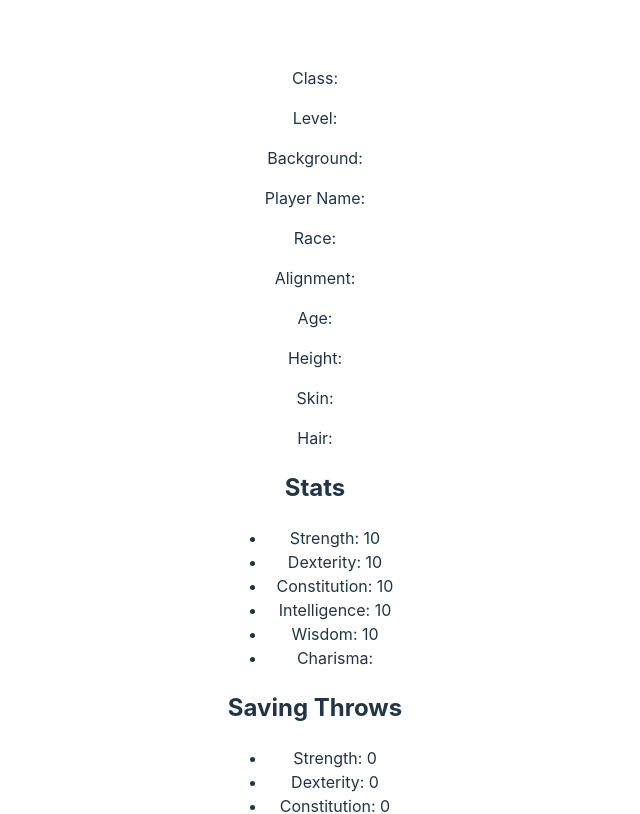
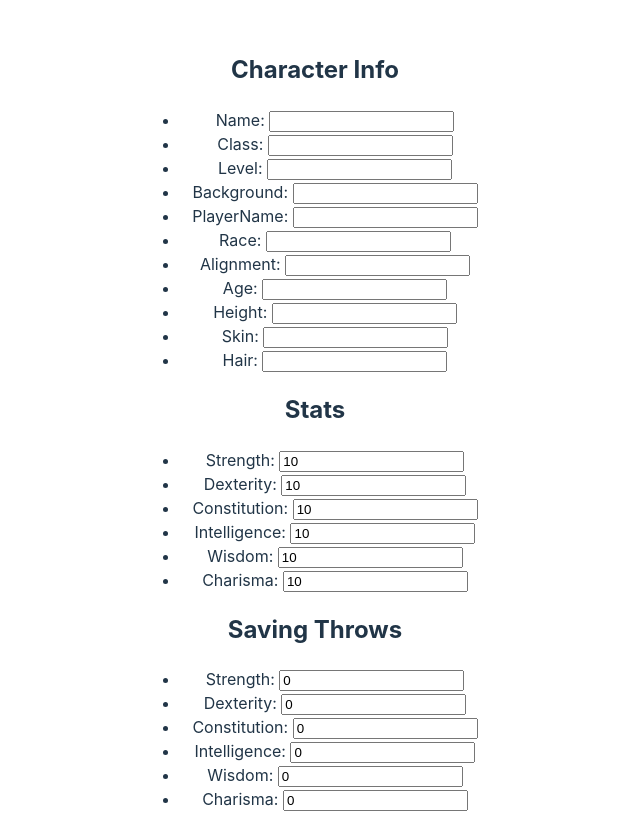
Before and after one commit to Dkobes/adventurers-board, a React (Vite) app in the folder adventurers-board/client/: page /profile in a window 1280 px wide. Shown: the top 814 px of the page, without its empty margins (325-965 px from the left). Built offline with nearby package versions, Linux system fonts and the light colour scheme.

Commit message:
Added input boxes for character profile

```diff
--- a/adventurers-board/client/src/pages/Profile/profile.jsx
+++ b/adventurers-board/client/src/pages/Profile/profile.jsx
@@ -2,17 +2,20 @@ import React, { useState, useEffect } from "react";
 
 const Profile = () => {
     const [character, setCharacter] = useState({
-        name: '',
-        class: '',
-        level: '',
-        background: '',
-        playerName: '',
-        race: '',
-        alignment: '',
-        age: '',
-        height: '',
-        skin: '',
-        hair: '',
+
+        characterbasics: {
+        Name: '',
+        Class: '',
+        Level: '',
+        Background: '',
+        PlayerName: '',
+        Race: '',
+        Alignment: '',
+        Age: '',
+        Height: '',
+        Skin: '',
+        Hair: '',
+        },
 
         stats: {
             strength: 10,
@@ -55,72 +58,86 @@ const Profile = () => {
 
     });
 
-    const [levelResource, setLevelResource] = useState(null);
 
-    useEffect(() => {
-        const fetchLevelResource = async () => {
-            if (character.class && character.level) {
-                try {
-                    const response = await fetch(`https://www.dnd5eapi.co/api/classes/${character.class}/levels/${character.level}`);
-                    if (!response.ok) {
-                        throw new Error("Network response was not ok");
-                    }
-                    const data = await response.json();
-                    setLevelResource(data);
-                } catch (error) {
-                    console.error("Error fetching level resource:", error);
-                }
-            }
-        };
 
-        fetchLevelResource();
-    }, [character.class, character.level]);
+    const handleChange = (e) => {
+        const { name, value } = e.target;
+        setCharacter((prevState) => ({
+            ...prevState,
+            characterbasics: {
+                ...prevState.characterbasics,
+                [name]: value,
+            },
+        }));
+    };
+
+    const handleStatsChange = (e) => {
+        const { name, value } = e.target;
+        setCharacter((prevState) => ({
+            ...prevState,
+            stats: {
+                ...prevState.stats,
+                [name]: value,
+            },
+        }));
+    };
+
+    const handleSavingThrowsChange = (e) => {
+        const { name, value } = e.target;
+        setCharacter((prevState) => ({
+            ...prevState,
+            savingThrows: {
+                ...prevState.savingThrows,
+                [name]: value,
+            },
+        }));
+    };
+
+    const handleSkillsChange = (e) => {
+        const { name, value } = e.target;
+        setCharacter((prevState) => ({
+            ...prevState,
+            skills: {
+                ...prevState.skills,
+                [name]: value,
+            },
+        }));
+    };
 
     return (
         <div>
-        <h1>{character.name}</h1>
-        <p>Class: {character.class}</p>
-        <p>Level: {character.level}</p>
-        {/* Render level resource if available */}
-        {levelResource && (
-                <div>
-                    <h2>Level Resource</h2>
-                    <pre>{JSON.stringify(levelResource, null, 2)}</pre>
-                </div>
-            )}
-        <p>Background: {character.background}</p>
-        <p>Player Name: {character.playerName}</p>
-        <p>Race: {character.race}</p>
-        <p>Alignment: {character.alignment}</p>
-        <p>Age: {character.age}</p>
-        <p>Height: {character.height}</p>
-        <p>Skin: {character.skin}</p>
-        <p>Hair: {character.hair}</p>
+            <h2>Character Info</h2>
+        <ul>
+            {Object.entries(character.characterbasics).map(([key, value]) => (
+                <li key={key}>{key}: <input type="string" name={key} value={value} onChange={handleChange} /></li>
+            ))}
+        </ul>
+
 
         <h2>Stats</h2>
         <ul>
-            <li>Strength: {character.stats.strength}</li>
-            <li>Dexterity: {character.stats.dexterity}</li>
-            <li>Constitution: {character.stats.constitution}</li>
-            <li>Intelligence: {character.stats.intelligence}</li>
-            <li>Wisdom: {character.stats.wisdom}</li>
-            <li>Charisma: {character.stats.charisma}</li>
+            <li>Strength: <input type="number" name="strength" value={character.stats.strength} onChange={handleStatsChange} /> </li>
+            <li>Dexterity: <input type="number" name="dexterity" value={character.stats.dexterity} onChange={handleStatsChange} /> </li>
+            <li>Constitution: <input type="number" name="constitution" value={character.stats.constitution} onChange={handleStatsChange} /></li>
+            <li>Intelligence: <input type="number" name="intelligence" value={character.stats.intelligence} onChange={handleStatsChange} /></li>
+            <li>Wisdom: <input type="number" name="wisdom" value={character.stats.wisdom} onChange={handleStatsChange} /></li>
+            <li>Charisma: <input type="number" name="charisma" value={character.stats.intelligence} onChange={handleStatsChange} /> </li>
         </ul>
 
         <h2>Saving Throws</h2>
         <ul>
-            <li>Strength: {character.savingThrows.strength}</li>
-            <li>Dexterity: {character.savingThrows.dexterity}</li>
-            <li>Constitution: {character.savingThrows.constitution}</li>
-            <li>Intelligence: {character.savingThrows.intelligence}</li>
-            <li>Wisdom: {character.savingThrows.wisdom}</li>
-            <li>Charisma: {character.savingThrows.charisma}</li>
+            <li>Strength: <input type="number" name="strength" value={character.savingThrows.strength} onChange={handleSavingThrowsChange} /></li>
+            <li>Dexterity: <input type="number" name="dexterity" value={character.savingThrows.dexterity} onChange={handleSavingThrowsChange} /></li>
+            <li>Constitution: <input type="number" name="constitution" value={character.savingThrows.constitution} onChange={handleSavingThrowsChange} /></li>
+            <li>Intelligence: <input type="number" name="intelligence" value={character.savingThrows.intelligence} onChange={handleSavingThrowsChange} /></li>
+            <li>Wisdom: <input type="number" name="wisdom" value={character.savingThrows.wisdom} onChange={handleSavingThrowsChange} /></li>
+            <li>Charisma: <input type="number" name="charisma" value={character.savingThrows.charima} onChange={handleSavingThrowsChange} /></li>
         </ul>
 
         <h2>Skills</h2>
         <ul>
             {Object.entries(character.skills).map(([skill, value]) => (
-                <li key={skill}>{skill}: {value}</li>
+                <li key={skill}>{skill}: <input type="number" name={skill} value={value} onChange={handleSkillsChange} /></li>
             ))}
         </ul>
     </div>
```
